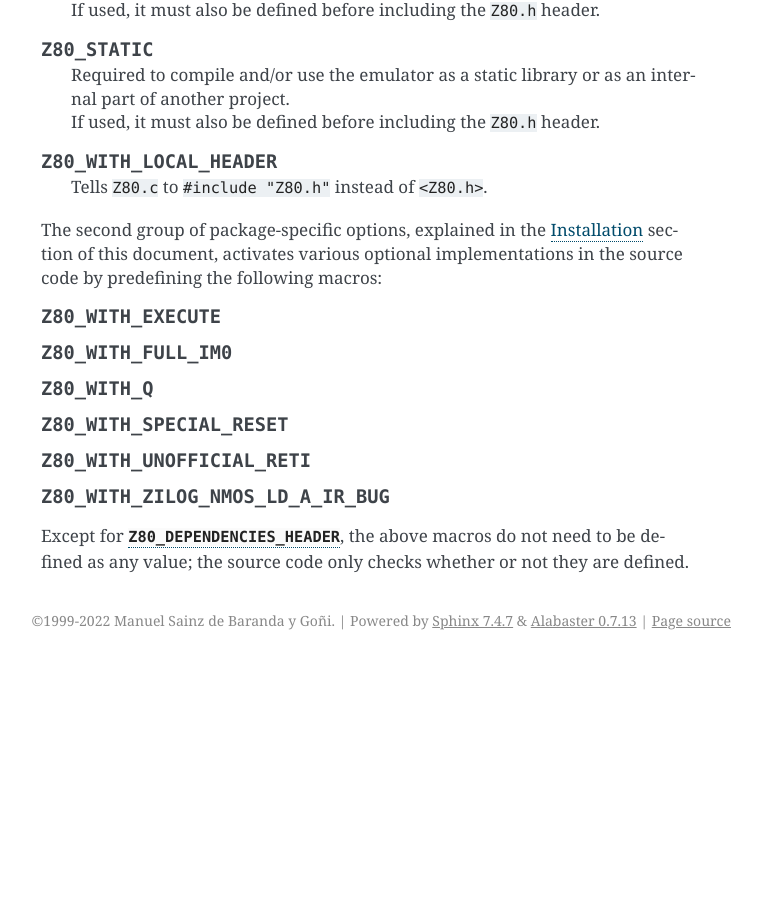
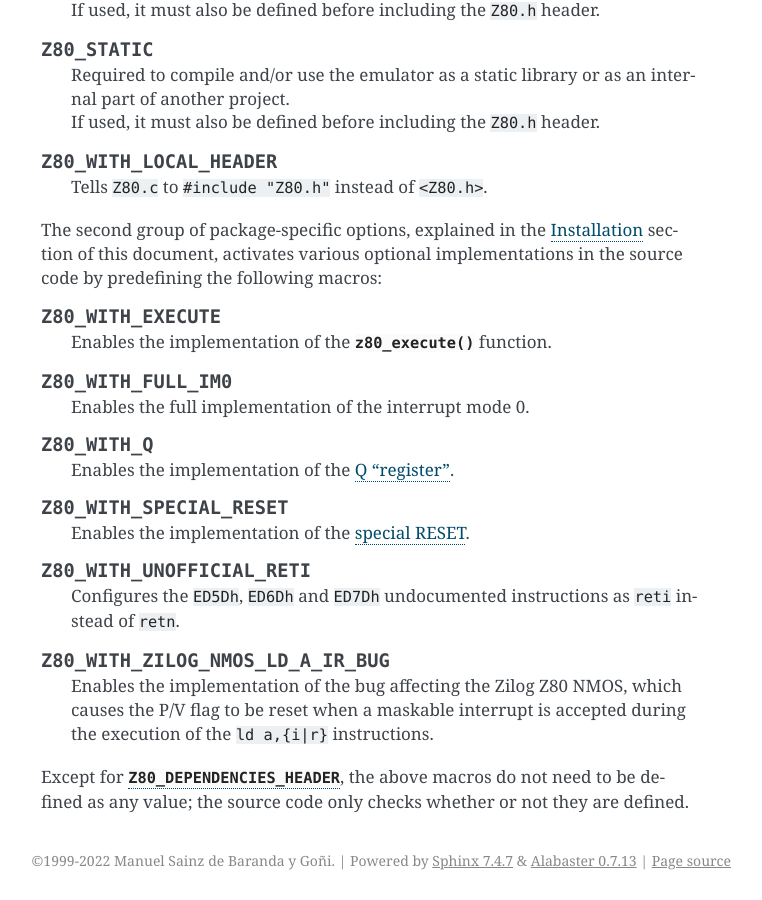
Before and after one commit to redcode/Z80, a Sphinx documentation site: the page built from documentation/Integration.rst, in a window 1280 px wide and 900 px high, scrolled down 1363 px. Shown: the whole window, without its empty margins (379-1141 px from the left). Built offline with Sphinx 7.4.7, drawn with Linux system fonts in a browser that asks for light colours; before the commit the page ends 2023 px from its top, so only the background shows below that.

Commit message:
Documentation WIP.

```diff
--- a/documentation/Integration.rst
+++ b/documentation/Integration.rst
@@ -79,10 +79,27 @@ There are several macros that can be used to configure the source code of the li
 The second group of package-specific options, explained in the :doc:`Installation` section of this document, activates various optional implementations in the source code by predefining the following macros:
 
 .. c:macro:: Z80_WITH_EXECUTE
+
+   Enables the implementation of the :c:func:`z80_execute` function.
+
 .. c:macro:: Z80_WITH_FULL_IM0
+
+   Enables the full implementation of the interrupt mode 0.
+
 .. c:macro:: Z80_WITH_Q
+
+   Enables the implementation of the `Q "register" <https://worldofspectrum.org/forums/discussion/41704>`_.
+
 .. c:macro:: Z80_WITH_SPECIAL_RESET
+
+   Enables the implementation of the `special RESET <http://www.primrosebank.net/computers/z80/z80_special_reset.htm>`_.
+
 .. c:macro:: Z80_WITH_UNOFFICIAL_RETI
+
+   Configures the ``ED5Dh``, ``ED6Dh`` and ``ED7Dh`` undocumented instructions as ``reti`` instead of ``retn``.
+
 .. c:macro:: Z80_WITH_ZILOG_NMOS_LD_A_IR_BUG
 
+   Enables the implementation of the bug affecting the Zilog Z80 NMOS, which causes the P/V flag to be reset when a maskable interrupt is accepted during the execution of the ``ld a,{i|r}`` instructions.
+
 Except for :c:macro:`Z80_DEPENDENCIES_HEADER`, the above macros do not need to be defined as any value; the source code only checks whether or not they are defined.
```
Also changed, not shown: 1 other file.
